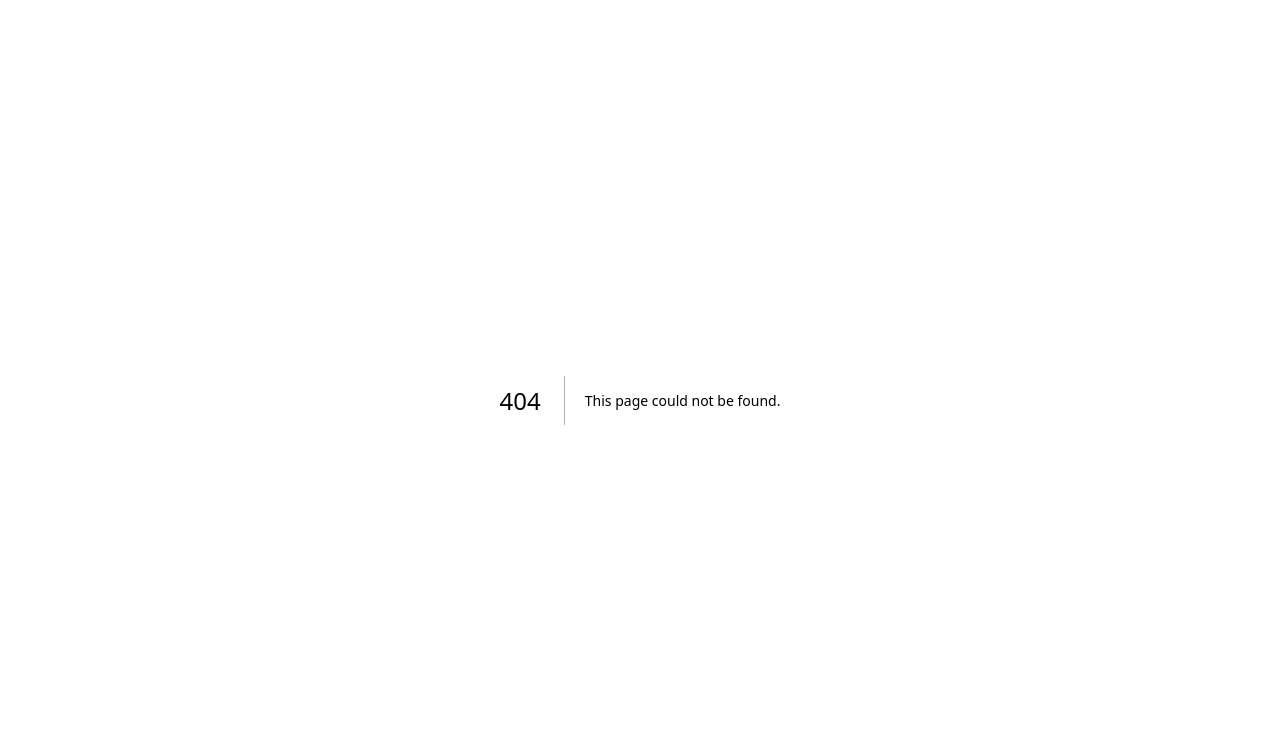
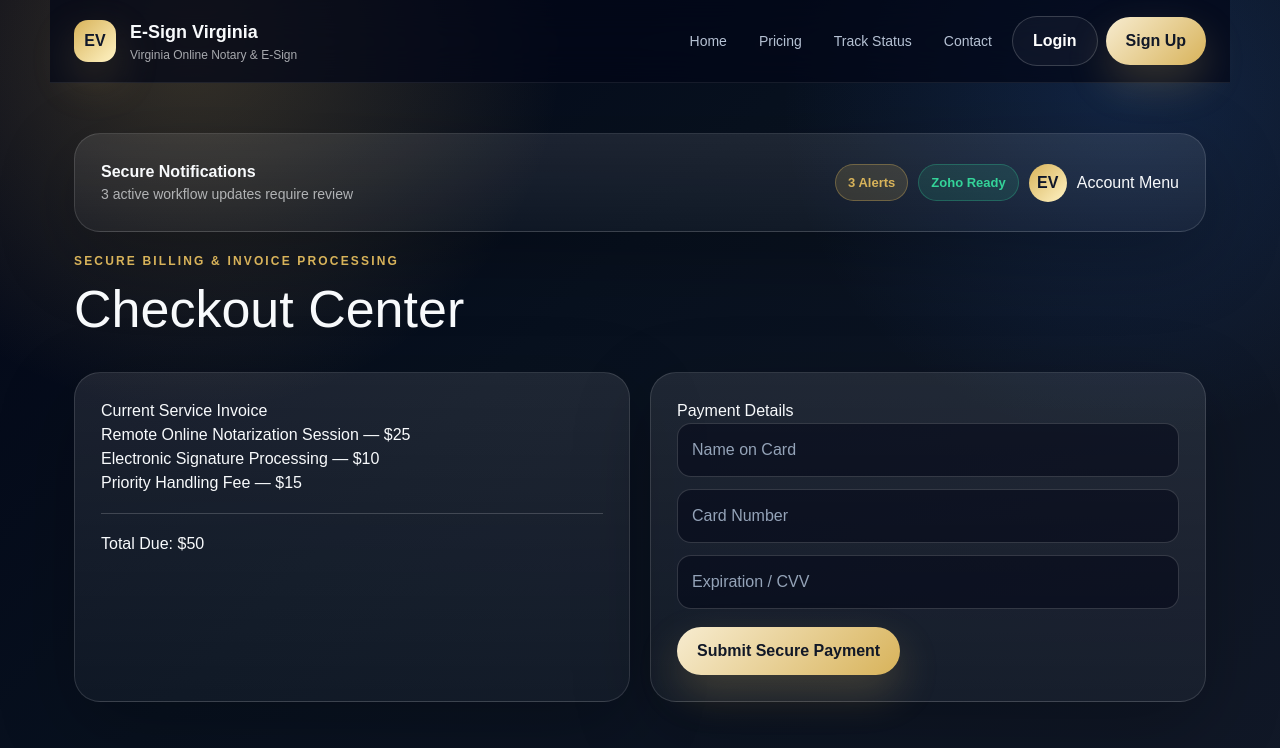
Before and after one commit to rawillia9801/esign, a Next.js app: page /customer/checkout in a window 1280 px wide. Before the commit this address had no page. Shown: the top 748 px of the page. Built offline with nearby package versions, Linux system fonts and the light colour scheme.

Commit message:
Add secure customer checkout center

```diff
--- /dev/null
+++ b/app/customer/checkout/page.tsx
@@ -0,0 +1,34 @@
+import Header from '../../../components/Header'
+import ProfileBar from '../../../components/ProfileBar'
+import Link from 'next/link'
+
+export default function CheckoutPage(){
+ return (
+  <main className="container">
+    <Header />
+    <div style={{padding:'50px 0'}}>
+      <ProfileBar />
+      <div className="eyebrow">Secure Billing & Invoice Processing</div>
+      <h1 style={{fontSize:'52px'}}>Checkout Center</h1>
+
+      <div className="grid-2" style={{marginTop:'24px'}}>
+        <div className="card">
+          <h3>Current Service Invoice</h3>
+          <p>Remote Online Notarization Session — $25</p>
+          <p>Electronic Signature Processing — $10</p>
+          <p>Priority Handling Fee — $15</p>
+          <hr style={{opacity:.2,margin:'18px 0'}}/>
+          <h2>Total Due: $50</h2>
+        </div>
+        <div className="card">
+          <h3>Payment Details</h3>
+          <input placeholder="Name on Card" style={{width:'100%',padding:'14px',marginBottom:'12px'}} />
+          <input placeholder="Card Number" style={{width:'100%',padding:'14px',marginBottom:'12px'}} />
+          <input placeholder="Expiration / CVV" style={{width:'100%',padding:'14px',marginBottom:'18px'}} />
+          <Link href="/confirmation" className="btn">Submit Secure Payment</Link>
+        </div>
+      </div>
+    </div>
+  </main>
+ )
+}
```
